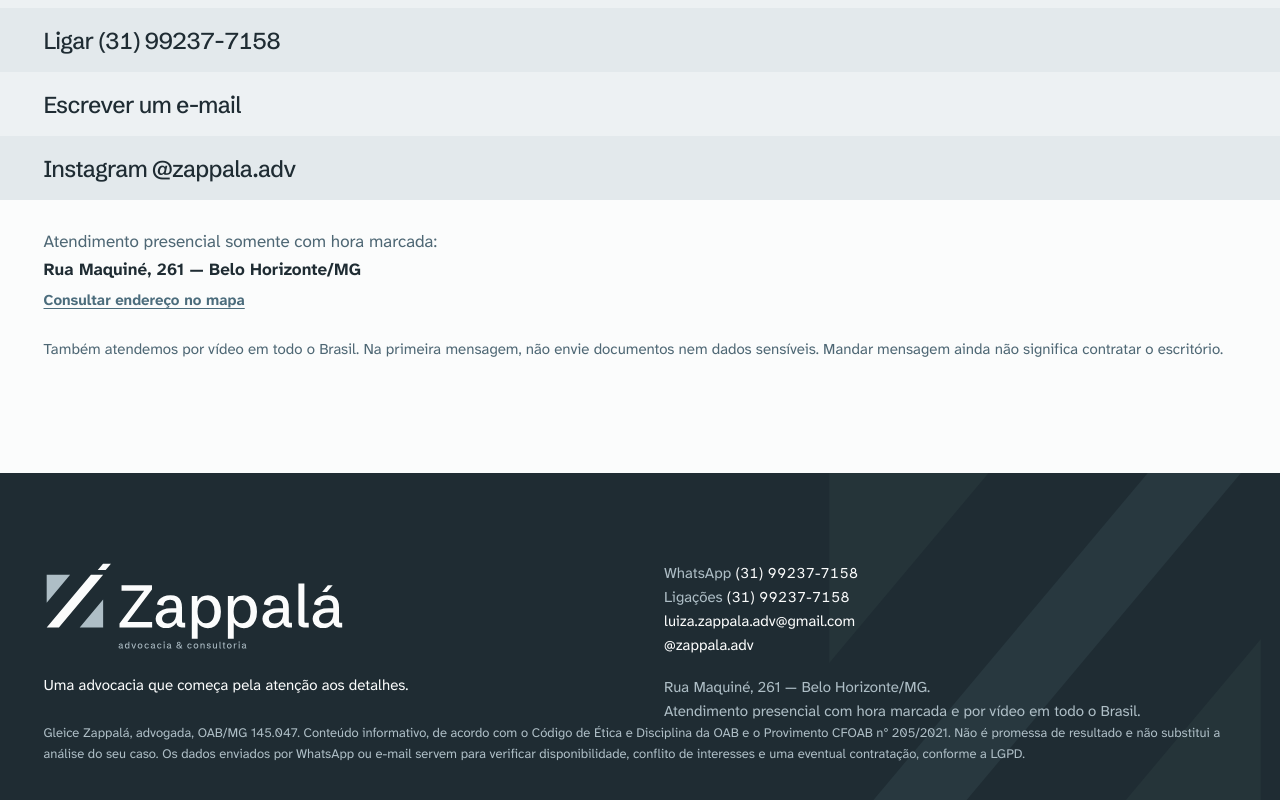
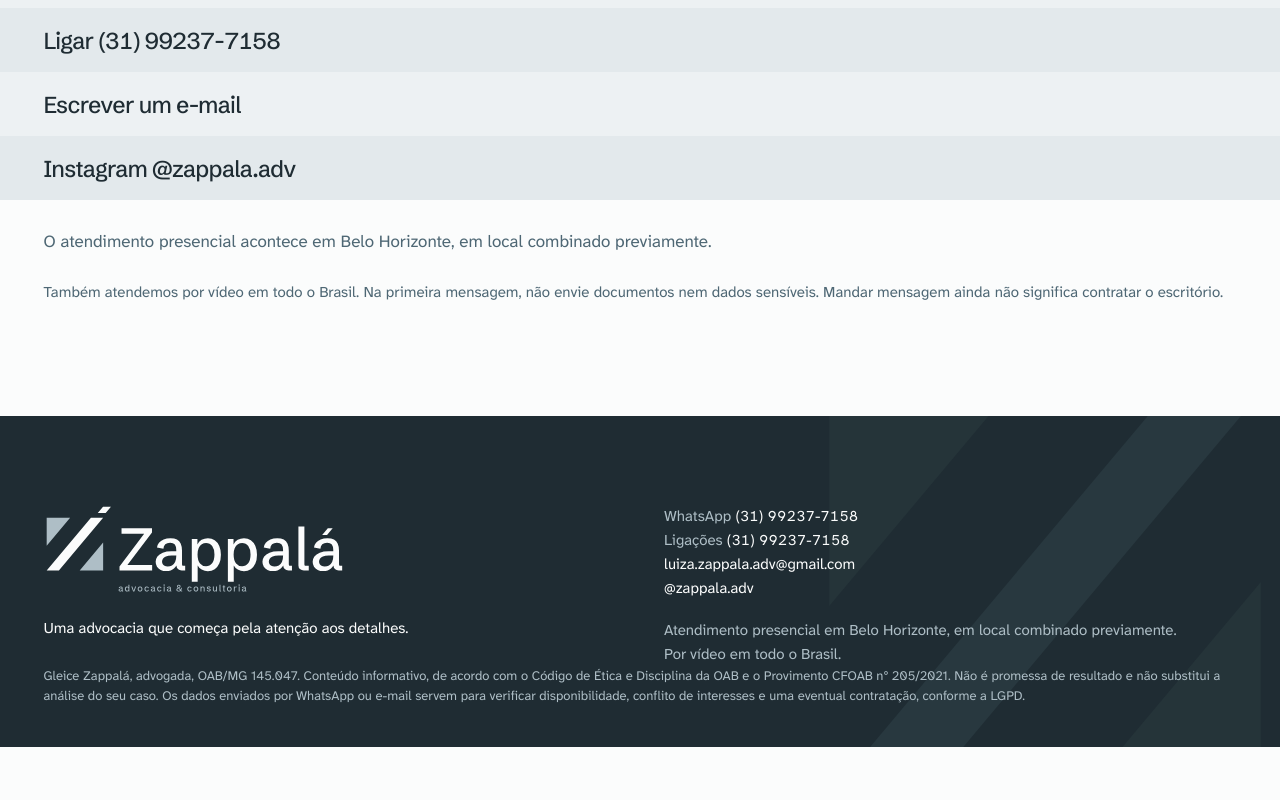
Before and after one commit to luizaozappala/zappala-advocacia, a website: page index.html in a window 1280 px wide. Shown: the part 4177-4977 px from the top of the page. After the commit the page ends 4924 px from the top, so only its background shows below. Drawn offline with Linux system fonts and the light colour scheme.

Commit message:
fix(local-seo): align index.html with reference-address correction

```diff
--- a/index.html
+++ b/index.html
@@ -185,7 +185,7 @@
   <a class="contato__linha" href="tel:+5531992377158"><span class="wrap">Ligar (31) 99237-7158</span></a>
   <a class="contato__linha" href="mailto:luiza.zappala.adv@gmail.com"><span class="wrap">Escrever um e-mail</span></a>
   <a class="contato__linha" href="https://www.instagram.com/zappala.adv/" target="_blank" rel="noopener"><span class="wrap">Instagram @zappala.adv</span></a>
-  <p class="wrap contato__endereco">Atendimento presencial somente com hora marcada:<span>Rua Maquiné, 261 — Belo Horizonte/MG</span><a href="https://www.google.com/maps/search/?api=1&amp;query=Rua%20Maquin%C3%A9%2C%20261%2C%20Belo%20Horizonte%2C%20MG">Consultar endereço no mapa</a></p>
+  <p class="wrap contato__endereco">O atendimento presencial acontece em Belo Horizonte, em local combinado previamente.</p>
   <p class="wrap contato__nota">Também atendemos por vídeo em todo o Brasil. Na primeira mensagem, não envie documentos nem dados sensíveis. Mandar mensagem ainda não significa contratar o escritório.</p>
 </section>
 </main>
@@ -198,7 +198,7 @@
     </div>
     <div class="fim__contato">
       <p>WhatsApp <a href="https://wa.me/5531992377158">(31) 99237-7158</a><br>Ligações <a href="tel:+5531992377158">(31) 99237-7158</a><br><a href="mailto:luiza.zappala.adv@gmail.com">luiza.zappala.adv@gmail.com</a><br><a href="https://www.instagram.com/zappala.adv/" target="_blank" rel="noopener">@zappala.adv</a></p>
-      <p>Rua Maquiné, 261 — Belo Horizonte/MG.<br>Atendimento presencial com hora marcada e por vídeo em todo o Brasil.</p>
+      <p>Atendimento presencial em Belo Horizonte, em local combinado previamente.<br>Por vídeo em todo o Brasil.</p>
     </div>
   </div>
   <p class="wrap fim__legal">Gleice Zappalá, advogada, OAB/MG 145.047. Conteúdo informativo, de acordo com o Código de Ética e Disciplina da OAB e o Provimento CFOAB nº 205/2021. Não é promessa de resultado e não substitui a análise do seu caso. Os dados enviados por WhatsApp ou e-mail servem para verificar disponibilidade, conflito de interesses e uma eventual contratação, conforme a LGPD.</p>
```
